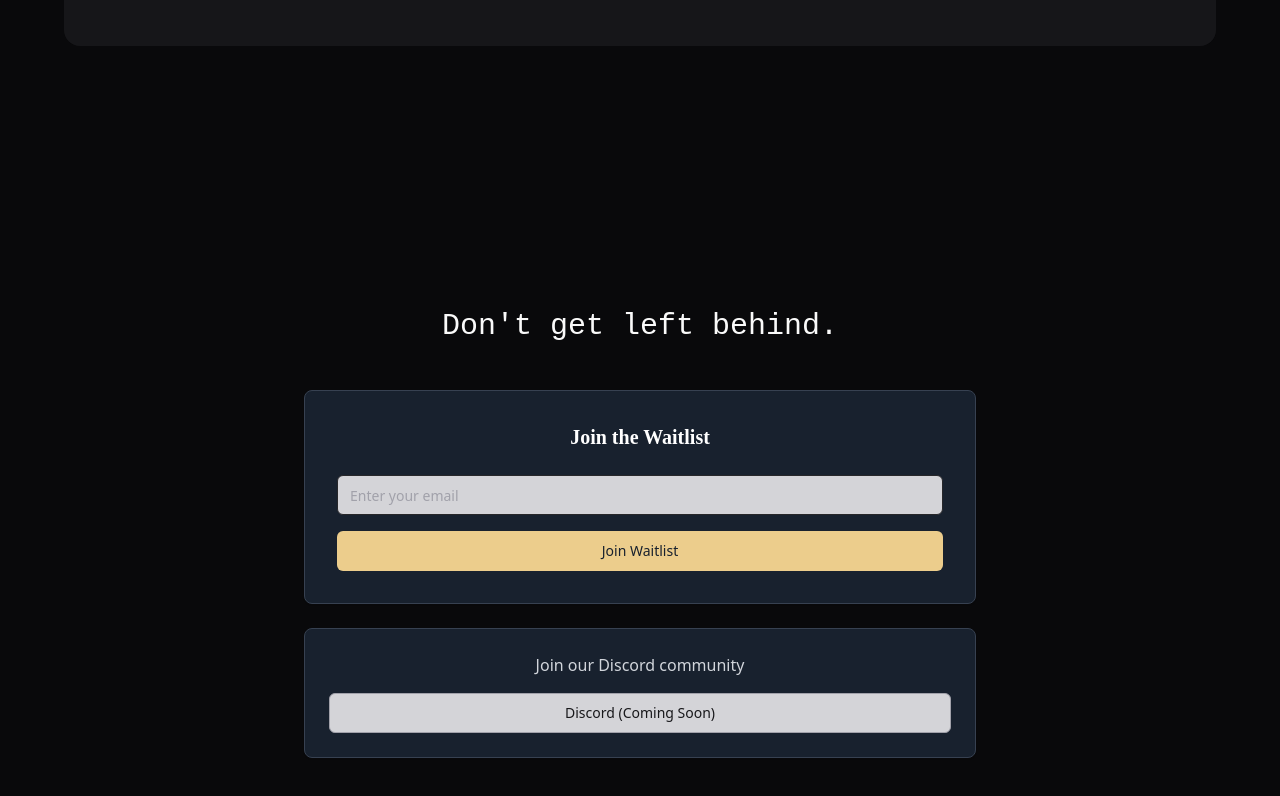
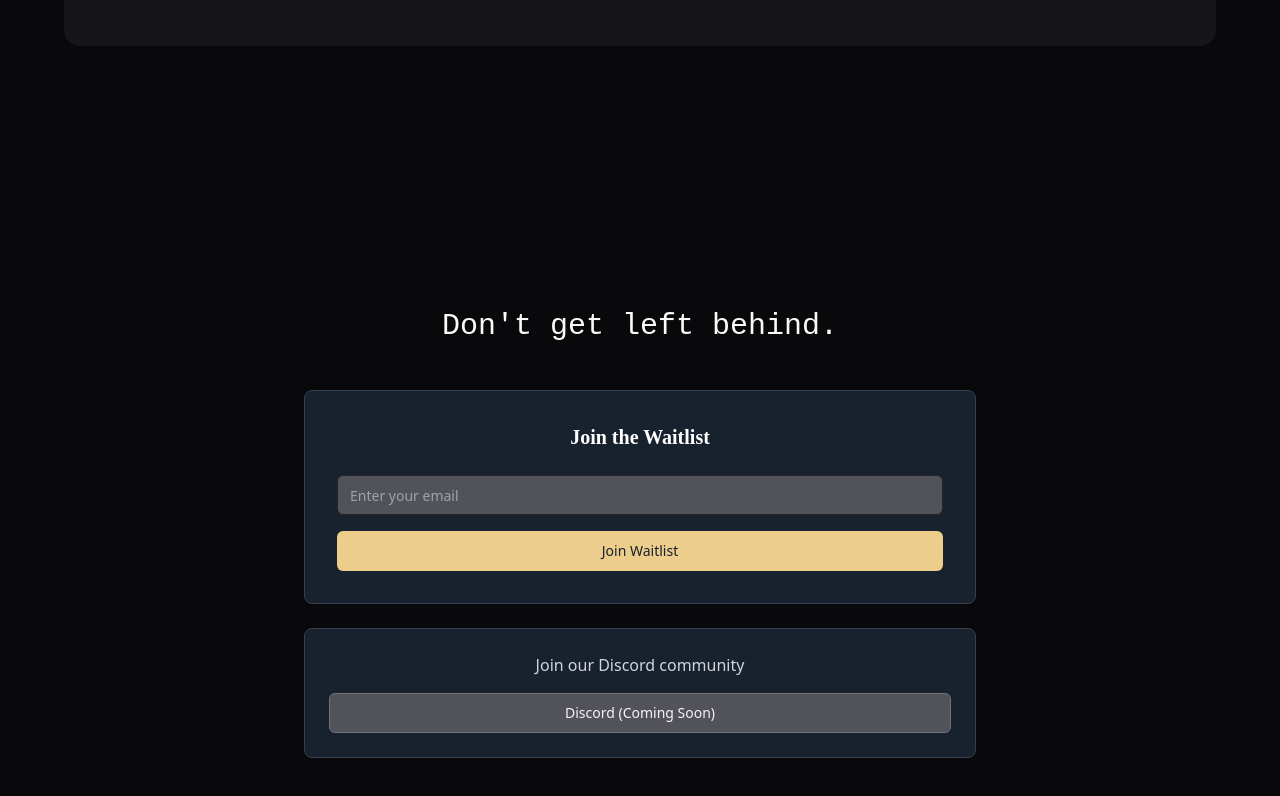
Before and after one commit to IsaacWLloyd/cogent-frontend, a React (Vite) app: page / in a window 1280 px wide. Shown: the part 3720-4516 px from the top of the page. Built offline with nearby package versions, Linux system fonts and the light colour scheme.

Commit message:
Make CTA form field and Discord button darker zinc

```diff
--- a/src/components/landing/CTA.tsx
+++ b/src/components/landing/CTA.tsx
@@ -34,7 +34,7 @@ export default function CTA() {
                   <Input
                     type="email"
                     placeholder="Enter your email"
-                    className="w-full bg-zinc-300 text-zinc-900"
+                    className="w-full bg-zinc-600 text-zinc-100"
                   />
                   <Button className="w-full bg-cogent-yellow hover:bg-cogent-yellow/90 text-cogent-dark font-medium">
                     Join Waitlist
@@ -46,7 +46,7 @@ export default function CTA() {
             <Card className="bg-cogent-dark border border-gray-700">
               <CardContent className="p-6">
                 <p className="text-gray-300 mb-4">Join our Discord community</p>
-                <Button variant="outline" className="w-full bg-zinc-300 text-zinc-900 border-zinc-400 hover:bg-zinc-400">
+                <Button variant="outline" className="w-full bg-zinc-600 text-zinc-100 border-zinc-500 hover:bg-zinc-500">
                   Discord (Coming Soon)
                 </Button>
               </CardContent>
```
